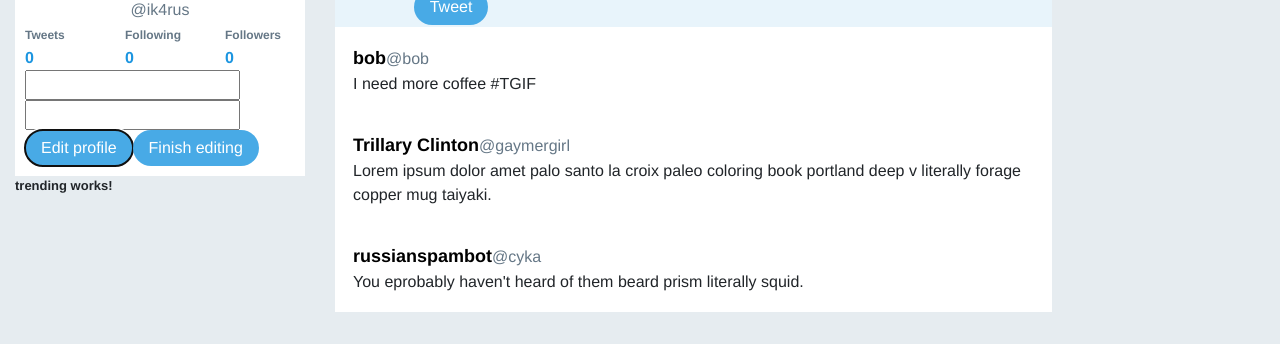
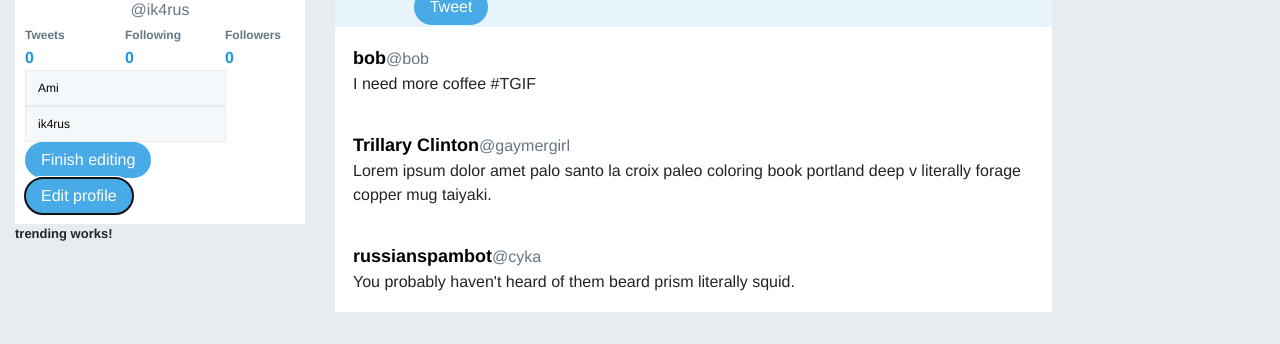
Before and after one commit to amiraine/twitter-clone, an Angular app: page / in a window 1280 px wide. Both pictures are taken after a click on the button "Edit profile". Shown: the part 179-523 px from the top of the page. Built offline with nearby package versions, Linux system fonts and the light colour scheme.

Commit message:
add two-way data binding to user-info module so name and handle can be edited

```diff
--- a/src/app/models/tweet.model.ts
+++ b/src/app/models/tweet.model.ts
@@ -1,6 +1,3 @@
 export class Tweet {
-  public replies: number = 0;
-  public retweets: number = 0;
-  public likes: number = 0;
-  constructor(public name:string, public username:string,public tweet: string){ }
+  constructor(public name:string, public username:string,public tweet: string,public replies: number,public retweets: number, public likes: number){ }
 }
--- a/src/app/timeline/timeline.component.html
+++ b/src/app/timeline/timeline.component.html
@@ -6,7 +6,7 @@
       </div>
       <div class="col-md-11">
         <textarea class="tweet-form"rows="3" cols="59"></textarea>
-        <br><button class="round-corner post-tweet" name="tweet-submit"  id="tweet-submit" (click)='makeTweet()'>Tweet</button>
+        <br><button class="round-corner post-tweet" name="tweet-submit"  id="tweet-submit" (click)='makeTweet(tweet-form); tweet-form.value=""'>Tweet</button>
       </div>
     </div>
   </div>
--- a/src/app/timeline/timeline.component.ts
+++ b/src/app/timeline/timeline.component.ts
@@ -1,5 +1,7 @@
 import { Component, OnInit } from '@angular/core';
 import { Tweet } from './../models/tweet.model';
+import { UserInfoComponent } from './../user-info/user-info.component'
+//not sure how to get the default username in here
 @Component({
   selector: 'app-timeline',
   templateUrl: './timeline.component.html',
@@ -10,12 +12,14 @@ export class TimelineComponent implements OnInit {
   ngOnInit() {
   }
   tweets: Tweet[] = [
-    new Tweet('bob','@bob','I need more coffee #TGIF'),
-    new Tweet('Trillary Clinton','@gaymergirl','Lorem ipsum dolor amet palo santo la croix paleo coloring book portland deep v literally forage copper mug taiyaki.'),
-    new Tweet('russianspambot','@cyka','You eprobably haven\'t heard of them beard prism literally squid.')
+    new Tweet('bob','@bob','I need more coffee #TGIF',0,3,5),
+
+    new Tweet('Trillary Clinton','@gaymergirl','Lorem ipsum dolor amet palo santo la croix paleo coloring book portland deep v literally forage copper mug taiyaki.',1,3,2),
+
+    new Tweet('russianspambot','@cyka','You probably haven\'t heard of them beard prism literally squid.',2,2,10)
   ];
   makeTweet(tweet){
-    let newTweet = new Tweet('user','@user',tweet);
-    this.tweets.push(newTweet);
+    let newTweet = new Tweet('name','@handle',tweet,0,0,0);
+    this.tweets.splice(0,0,newTweet);
   }
 }
--- a/src/app/user-info/user-info.component.css
+++ b/src/app/user-info/user-info.component.css
@@ -14,3 +14,12 @@ img{
   color: #657786;
   font-size: 12px;
 }
+input{
+  background-color: #f5f8fa;
+  border: 1px solid #e6ecf0;
+  padding-top: 8px;
+  padding-bottom: 8px;
+  padding-left: 12px;
+  padding-right: 32px;
+  font-size: 12px;
+}
--- a/src/app/user-info/user-info.component.html
+++ b/src/app/user-info/user-info.component.html
@@ -2,7 +2,7 @@
   <div class="me-irl">
     <img src="./assets/usericon.png">
     <br><span class="display-name">{{newUser.name}}</span>
-    <br><span class="handle">{{newUser.handle}}</span>
+    <br><span class="handle">@{{newUser.handle}}</span>
   </div>
   <div class="stats">
     <div class="row">
@@ -20,10 +20,13 @@
       </div>
     </div>
   </div>
-  <div class="edit-user-info">
-    <input name="edit-display">
-    <input name="edit-handle">
-    <br><button name="edit" class="round-corner">Edit profile</button>
-    <button name="finish-edit" class="round-corner">Finish editing</button>
+  <div class="edit-user-info" *ngIf="thisForm">
+    <form>
+      <input name="edit-display" [(ngModel)]="newUser.name">
+      <input name="edit-handle" [(ngModel)]="newUser.handle">
+      <br>
+      <button name="finish-edit" class="round-corner" (click)="finishEditing()">Finish editing</button>
+    </form>
   </div>
+  <button name="edit" class="round-corner" (click)="editProfile()">Edit profile</button>
 </div>
--- a/src/app/user-info/user-info.component.ts
+++ b/src/app/user-info/user-info.component.ts
@@ -6,10 +6,15 @@ import { User } from './../models/user.model';
   styleUrls: ['./user-info.component.css']
 })
 export class UserInfoComponent implements OnInit {
-
   constructor() { }
-
   ngOnInit() {
   }
-  newUser = new User('Ami','@ik4rus')
+  newUser = new User('Ami','ik4rus')
+  thisForm = false;
+  editProfile(){
+    this.thisForm = true;
+  }
+  finishEditing(){
+    this.thisForm = false;
+  }
 }
```
